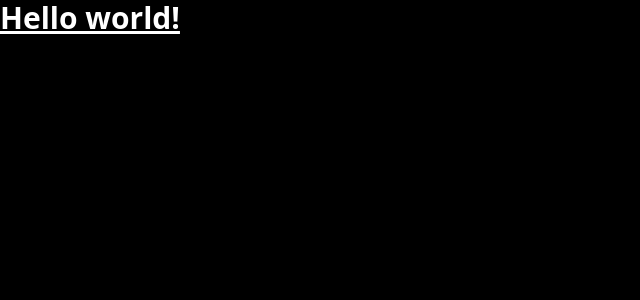
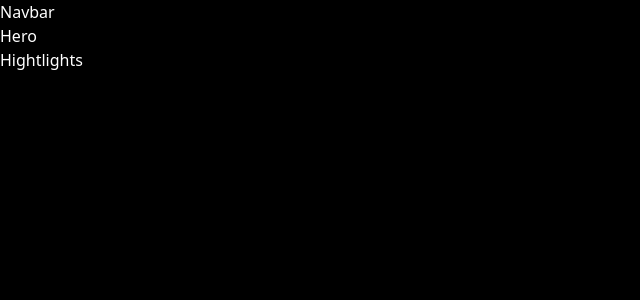
Before and after one commit to Han-wangyu/apple-website, a React (Vite) app: page / in a window 1280 px wide. Shown: the top 300 px of the page, without its empty margins (0-640 px from the left). Built offline with nearby package versions, Linux system fonts and the light colour scheme.

Commit message:
feat: defination of Hero, Hightlights and Navbar

```diff
--- a/src/App.jsx
+++ b/src/App.jsx
@@ -1,7 +1,14 @@
+import Navbar from './components/Navbar'
+import Hero from './components/Hero'
+import Hightlights from './components/Hightlights'
+
+
 export default function App() {
   return (
-    <h1 className="text-3xl font-bold underline">
-      Hello world!
-    </h1>
+    <main className="bg-black">
+      <Navbar />
+      <Hero />
+      <Hightlights />
+    </main>
   )
 }
--- /dev/null
+++ b/src/components/Hero.jsx
@@ -0,0 +1,7 @@
+const Hero = () => {
+  return (
+    <div>Hero</div>
+  )
+}
+
+export default Hero
--- /dev/null
+++ b/src/components/Hightlights.jsx
@@ -0,0 +1,9 @@
+import React from 'react'
+
+const Hightlights = () => {
+  return (
+    <div>Hightlights</div>
+  )
+}
+
+export default Hightlights
--- /dev/null
+++ b/src/components/Navbar.jsx
@@ -0,0 +1,7 @@
+const Navbar = () => {
+  return (
+    <div>Navbar</div>
+  )
+}
+
+export default Navbar
```
